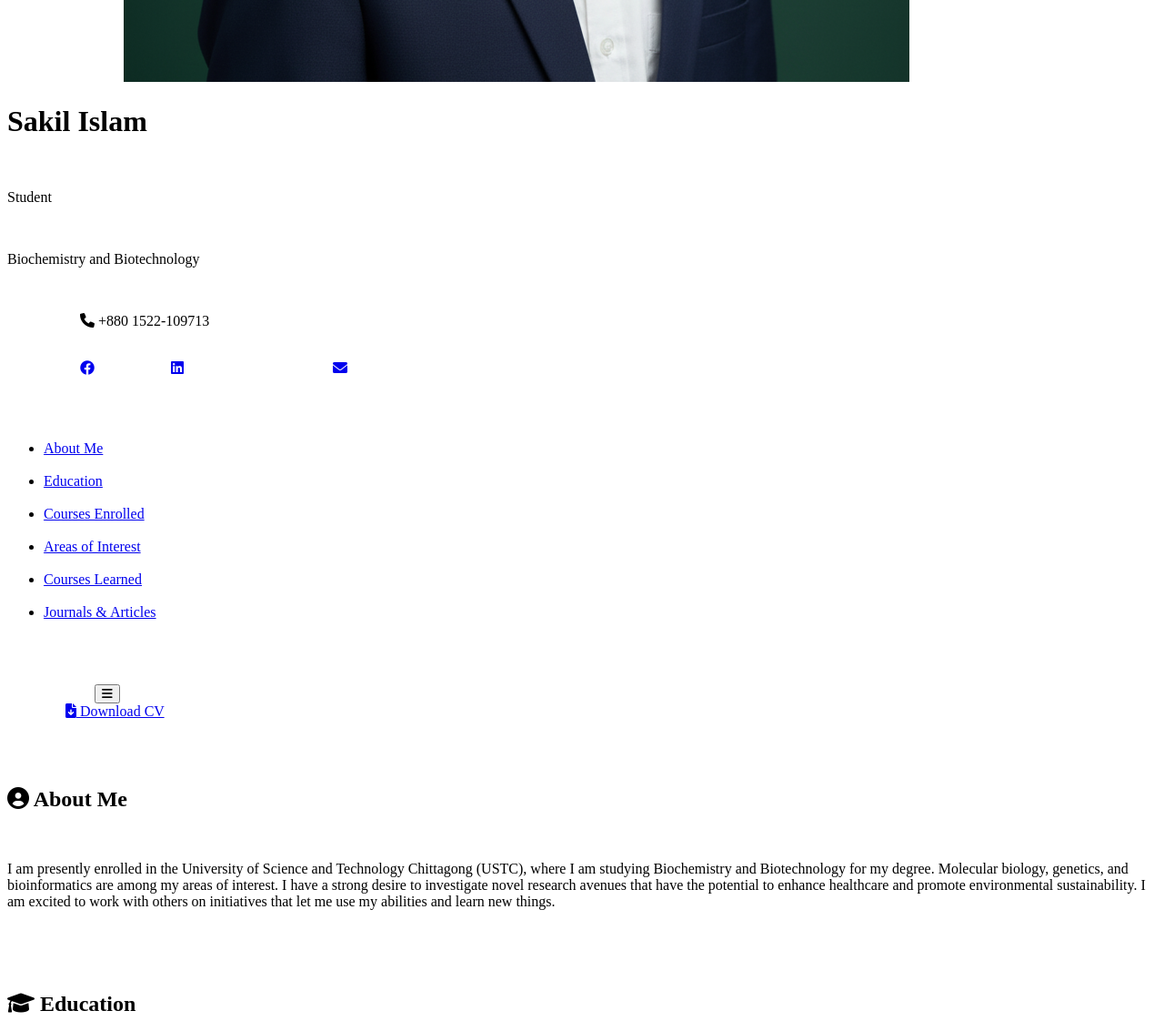
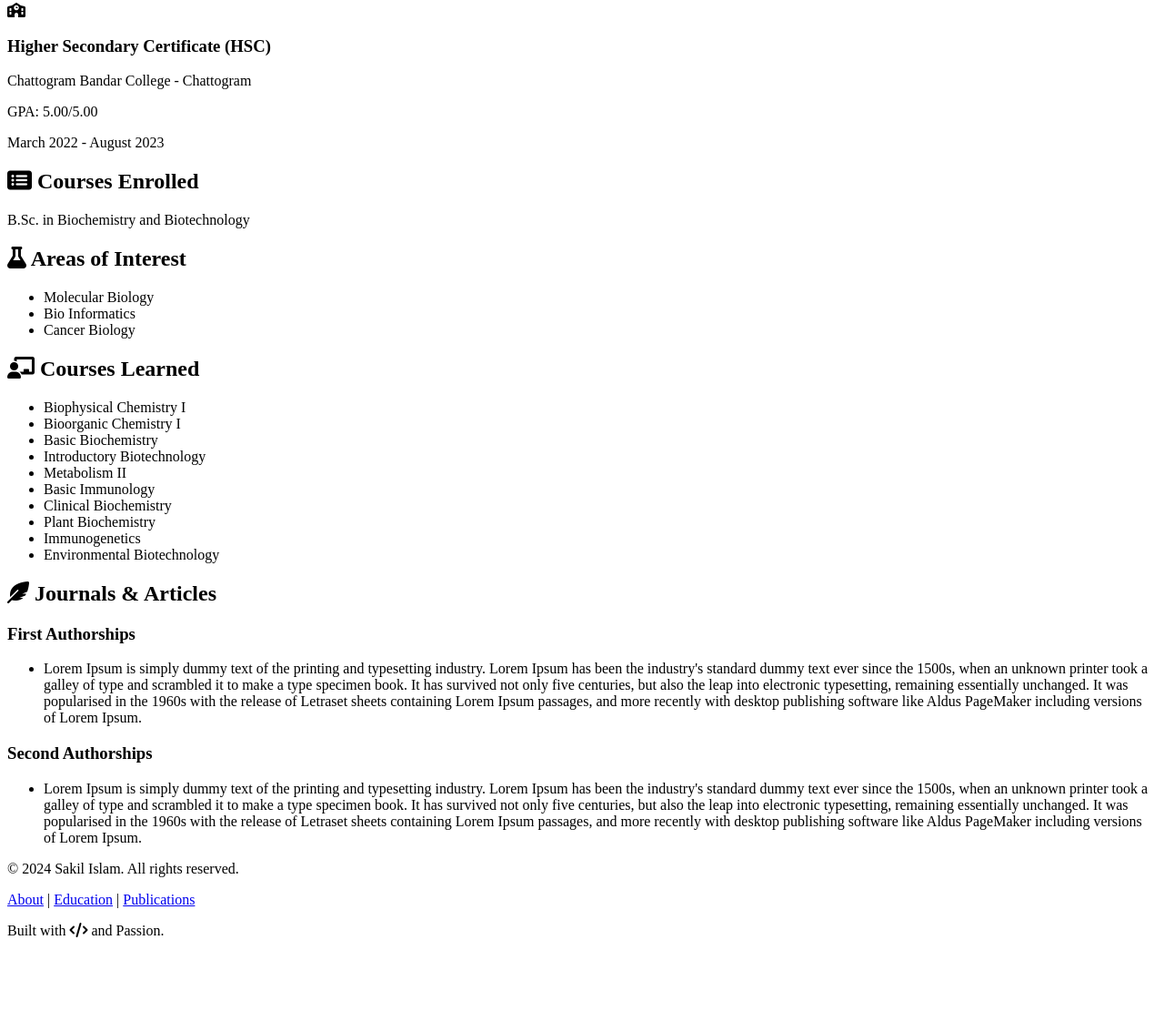
Before and after one commit to sakilislam2/portfolio, a plain HTML site: page index.html in a window 1280 px wide. Shown: the part 839-1972 px from the top of the page at 91% size. After the commit the page ends 1887 px from the top, so only its background shows below. Drawn offline with Linux system fonts and the light colour scheme.

Commit message:
Refactor index.html for improved structure and styling

```diff
--- a/index.html
+++ b/index.html
@@ -5,64 +5,75 @@
     <meta name="viewport" content="width=device-width, initial-scale=1.0">
     <title>Sakil Islam - Portfolio</title>
     <link rel="stylesheet" href="style.css">
+    <link rel="stylesheet" href="https://cdnjs.cloudflare.com/ajax/libs/font-awesome/6.0.0-beta3/css/all.min.css">
     <link href="https://fonts.googleapis.com/css2?family=Poppins:wght@300;400;600;700&display=swap" rel="stylesheet">
-    <link rel="stylesheet" href="https://cdnjs.cloudflare.com/ajax/libs/font-awesome/6.0.0-beta3/css/all.min.css">
 </head>
 <body>
     <div class="container">
+        <!-- Mobile Menu Button (Hamburger Icon) -->
+        <button class="menu-toggle" id="menuToggle">
+            <i class="fas fa-bars"></i>
+        </button>
+
+        <!-- Left Sidebar -->
         <div class="sidebar" id="sidebar">
-            <button class="close-sidebar" id="closeSidebar"><i class="fas fa-times"></i></button>
             <div class="profile-section">
-                                <img src="Sakil Islam.png" alt="Sakil Islam" class="profile-img">
+                <!-- NOTE: Changed local path to a generic placeholder URL for cross-device compatibility -->
+                <img src="https://placehold.co/100x100/4fa934/ffffff?text=SI" alt="Sakil Islam" class="profile-img">
                 <h1>Sakil Islam</h1>
                 <p class="position">Student</p>
                 <p class="department">Biochemistry and Biotechnology</p>
                 <p class="contact-info">
                     <i class="fas fa-phone"></i> +880 1522-109713</p>
                 <div class="social-icons">
-                    <a href="https://www.facebook.com/Sakilislam02" target="_blank" aria-label="Facebook"><i class="fab fa-facebook"></i></a>
-                    <a href="https://linkedin.com/in/sakil-islam" target="_blank" aria-label="LinkedIn"><i class="fab fa-linkedin"></i></a>
-                                        <a href="mailto:your.email@example.com" target="_blank" aria-label="Email"><i class="fas fa-envelope"></i></a>
+                    <a href="https://www.facebook.com/Sakilislam02" target="_blank" aria-label="Facebook"><i class="fab fa-facebook-f"></i></a>
+                    <a href="https://linkedin.com/in/sakil-islam" target="_blank" aria-label="LinkedIn"><i class="fab fa-linkedin-in"></i></a>
+                    <a href="https://mail.google.com/mail/u/0/#inbox?compose=CllgCHrgldrdwQJJjkJhdsldxbDLWKbtmKfqtsPcsvXBdqLMbTqFGPkcNcrDKZHKjjbtQhBmTbq" target="_blank" aria-label="Email"><i class="fas fa-envelope"></i></a>
                 </div>
             </div>
             <ul class="sidebar-menu">
-                <li><a href="#about-me">About Me</a></li>
-                <li><a href="#education">Education</a></li>
-                <li><a href="#courses-enrolled">Courses Enrolled</a></li>
-                <li><a href="#areas-of-interest">Areas of Interest</a></li>
-                <li><a href="#courses-learned">Courses Learned</a></li>
-                <li><a href="#journals">Journals & Articles</a></li>
+                <li><a href="#about-me" class="nav-link">About Me</a></li>
+                <li><a href="#education" class="nav-link">Education</a></li>
+                <li><a href="#courses-enrolled" class="nav-link">Courses Enrolled</a></li>
+                <li><a href="#areas-of-interest" class="nav-link">Areas of Interest</a></li>
+                <li><a href="#courses-learned" class="nav-link">Courses Learned</a></li>
+                <li><a href="#journals" class="nav-link">Journals & Articles</a></li>
             </ul>
         </div>
 
+        <!-- Right Content -->
+
         <div class="content">
-                        <button class="menu-btn" id="menuBtn"><i class="fas fa-bars"></i></button>
 
+            <!-- Download CV button -->
             <div class="cv-download-btn">
-                <a href="https://drive.google.com/uc?export=download&id=1rFaYcSyD7NCcF2f9KRxopPBRvMSGpf1V" download="Sakil_Islam_CV.pdf"><i class="fas fa-file-download"></i> Download CV</a>
+                <a href="https://drive.google.com/uc?export=download&id=1rFaYcSyD7NCcF2f9KRxopPBRvMSGpf1V" download="Sakil_Islam_CV.pdf">
+                    <i class="fas fa-download"></i> Download CV
+                </a>
             </div>
 
-
+            <!-- Main Area Section -->
             <div class="abstract-shape"></div>
 
             <section id="about-me" class="content-section">
                 <h2><i class="fas fa-user-circle"></i> About Me</h2>
-                <p class="fade-in">I am presently enrolled in the University of Science and Technology Chittagong (USTC), where I am studying Biochemistry and Biotechnology for my degree. Molecular biology, genetics, and bioinformatics are among my areas of interest. I have a strong desire to investigate novel research avenues that have the potential to enhance healthcare and promote environmental sustainability. I am excited to work with others on initiatives that let me use my abilities and learn new things.</p>
+                <p>I am presently enrolled in the University of Science and Technology Chittagong (USTC), where I am studying Biochemistry and Biotechnology for my degree. Molecular biology, genetics, and bioinformatics are among my areas of interest. I have a strong desire to investigate novel research avenues that have the potential to enhance healthcare and promote environmental sustainability. I am excited to work with others on initiatives that let me use my abilities and learn new things.</p>
             </section>
 
+
             <section id="education" class="content-section">
-                <h2><i class="fas fa-graduation-cap"></i> Education</h2>
-                <div class="education-item fade-in-up">
-                    <div class="education-details">
+                <h2><i class="fas fa-book-reader"></i> Education</h2>
+                <div class="education-item">
+                    <div class="education-details"> <i class="fas fa-graduation-cap"></i>
                         <h3>B.Sc (Hon's) in Biochemistry and Biotechnology</h3>
-                        <p>University of Science and Technology Chittagong  <br> Chattogram, Bangladesh</p>
+                        <p>University of Science and Technology Chittagong <br> Chattogram, Bangladesh</p>
                     </div>
                     <div class="education-dates">
                         <p>10 June 2024 - Present</p>
                     </div>
                 </div>
-                <div class="education-item fade-in-up">
-                    <div class="education-details">
+                <div class="education-item">
+                    <div class="education-details"> <i class="fas fa-school"></i>
                         <h3>Higher Secondary Certificate (HSC)</h3>
                         <p>Chattogram Bandar College - Chattogram</p>
                         <p class="gpa">GPA: 5.00/5.00</p>
@@ -73,24 +84,26 @@
                 </div>
             </section>
 
+
             <section id="courses-enrolled" class="content-section">
-                <h2><i class="fas fa-book-reader"></i> Courses Enrolled</h2>
-                <p class="fade-in">**B.Sc. in Biochemistry and Biotechnology**</p>
+                <h2><i class="fas fa-list-alt"></i> Courses Enrolled</h2>
+                <p>B.Sc. in Biochemistry and Biotechnology</p>
             </section>
+
 
 
             <section id="areas-of-interest" class="content-section">
                 <h2><i class="fas fa-flask"></i> Areas of Interest</h2>
-                <ul class="interest-list fade-in">
-                    <li>**Molecular Biology** - _Studying biological activities at a molecular level._</li>
-                    <li>**Bio Informatics** - _Applying computational techniques to manage and analyze biological data._</li>
-                    <li>**Cancer Biology** - _Investigating the cellular and molecular basis of cancer development._</li>
+                <ul class="interest-list">
+                    <li>Molecular Biology</li>
+                    <li>Bio Informatics</li>
+                    <li>Cancer Biology</li>
                 </ul>
             </section>
 
            <section id="courses-learned" class="content-section">
-                <h2><i class="fas fa-dna"></i> Courses Learned</h2>
-                <ul class="course-list fade-in">
+                <h2><i class="fas fa-chalkboard-teacher"></i> Courses Learned</h2>
+                <ul class="course-list">
                     <li>Biophysical Chemistry I</li>
                     <li>Bioorganic Chemistry I</li>
                     <li>Basic Biochemistry</li>
@@ -104,62 +117,81 @@
                 </ul>
             </section>
 
+
             <section id="journals" class="content-section">
-                <h2><i class="fas fa-file-alt"></i> Journals & Articles</h2>
+                <h2><i class="fas fa-feather-alt"></i> Journals & Articles</h2>
+                <div class="journal-category">
                     <h3>First Authorships</h3>
                     <ul>
-                    <li class="journal-item fade-in-up">**[Placeholder Title 1]** Lorem Ipsum is simply dummy text of the printing and typesetting industry. Lorem Ipsum has been the industry's standard dummy text ever since the 1500s...</li>
+                        <li>Lorem Ipsum is simply dummy text of the printing and typesetting industry. Lorem Ipsum has been the industry's standard dummy text ever since the 1500s, when an unknown printer took a galley of type and scrambled it to make a type specimen book. It has survived not only five centuries, but also the leap into electronic typesetting, remaining essentially unchanged. It was popularised in the 1960s with the release of Letraset sheets containing Lorem Ipsum passages, and more recently with desktop publishing software like Aldus PageMaker including versions of Lorem Ipsum.</li>
                     </ul>
+                </div>
+                <div class="journal-category">
                     <h3>Second Authorships</h3>
                     <ul>
-                    <li class="journal-item fade-in-up">**[Placeholder Title 2]** Lorem Ipsum is simply dummy text of the printing and typesetting industry. Lorem Ipsum has been the industry's standard dummy text ever since the 1500s...</li>
+                        <li>Lorem Ipsum is simply dummy text of the printing and typesetting industry. Lorem Ipsum has been the industry's standard dummy text ever since the 1500s, when an unknown printer took a galley of type and scrambled it to make a type specimen book. It has survived not only five centuries, but also the leap into electronic typesetting, remaining essentially unchanged. It was popularised in the 1960s with the release of Letraset sheets containing Lorem Ipsum passages, and more recently with desktop publishing software like Aldus PageMaker including versions of Lorem Ipsum.</li>
                     </ul>
+                </div>
             </section>
+
+            <!-- Sticky footer positioning will be handled by CSS outside the .content div -->
+
         </div>
     </div>
 
+    <!-- Footer -->
     <footer class="site-footer">
         <div class="footer-container">
-            <p>&copy; 2025 Sakil Islam. All rights reserved.</p>
+            <p>&copy; 2024 Sakil Islam. All rights reserved.</p>
             <div class="footer-links">
-                <a href="#about-me">About</a> | <a href="#education">Education</a> | <a href="#journals">Publications</a>
+                <a href="#about-me">About</a> |
+                <a href="#education">Education</a> |
+                <a href="#journals">Publications</a>
             </div>
+            <p class="built-with">Built with <i class="fas fa-code"></i> and Passion.</p>
         </div>
     </footer>
 
     <script>
-        // JavaScript for Sidebar Toggle (Mobile Responsiveness)
-        document.getElementById('menuBtn').addEventListener('click', function() {
-            document.getElementById('sidebar').classList.add('active');
+        document.addEventListener('DOMContentLoaded', () => {
+            const menuToggle = document.getElementById('menuToggle');
+            const sidebar = document.getElementById('sidebar');
+            const navLinks = document.querySelectorAll('.nav-link');
+
+            // 1. Toggle Sidebar Visibility
+            menuToggle.addEventListener('click', () => {
+                sidebar.classList.toggle('active');
+                menuToggle.querySelector('i').classList.toggle('fa-bars');
+                menuToggle.querySelector('i').classList.toggle('fa-times');
             });
-        document.getElementById('closeSidebar').addEventListener('click', function() {
-            document.getElementById('sidebar').classList.remove('active');
-        });
-        // Close sidebar on menu item click (optional)
-        document.querySelectorAll('.sidebar-menu a').forEach(item => {
-            item.addEventListener('click', () => {
-                if (window.innerWidth < 768) {
-                    document.getElementById('sidebar').classList.remove('active');
+
+            // 2. Close Sidebar when a link is clicked (for smoother mobile navigation)
+            navLinks.forEach(link => {
+                link.addEventListener('click', () => {
+                    if (window.innerWidth <= 768) {
+                        sidebar.classList.remove('active');
+                        menuToggle.querySelector('i').classList.remove('fa-times');
+                        menuToggle.querySelector('i').classList.add('fa-bars');
                     }
                 });
             });
 
-        // JavaScript for Scroll Reveal Animations
-        const fadeInElements = document.querySelectorAll('.fade-in, .fade-in-up');
-
+            // 3. Simple Scroll Animation for Sections (Optional but adds professionalism)
             const observer = new IntersectionObserver((entries) => {
                 entries.forEach(entry => {
                     if (entry.isIntersecting) {
-                    entry.target.classList.add('visible');
-                    observer.unobserve(entry.target); // Stop observing once visible
+                        entry.target.classList.add('fade-in');
+                        observer.unobserve(entry.target);
                     }
                 });
             }, {
-            threshold: 0.1 // Trigger when 10% of the element is visible
+                threshold: 0.1 // Trigger when 10% of the item is visible
             });
 
-        fadeInElements.forEach(element => {
-            observer.observe(element);
+            document.querySelectorAll('.content-section').forEach(section => {
+                section.classList.add('fade-in-start'); // Initial state for animation
+                observer.observe(section);
+            });
         });
     </script>
 </body>
```
Lines whose indentation alone changed are shown as unchanged.
